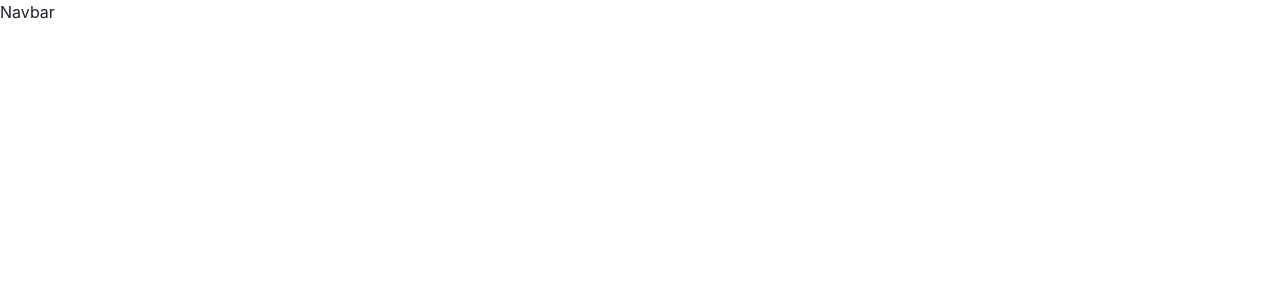
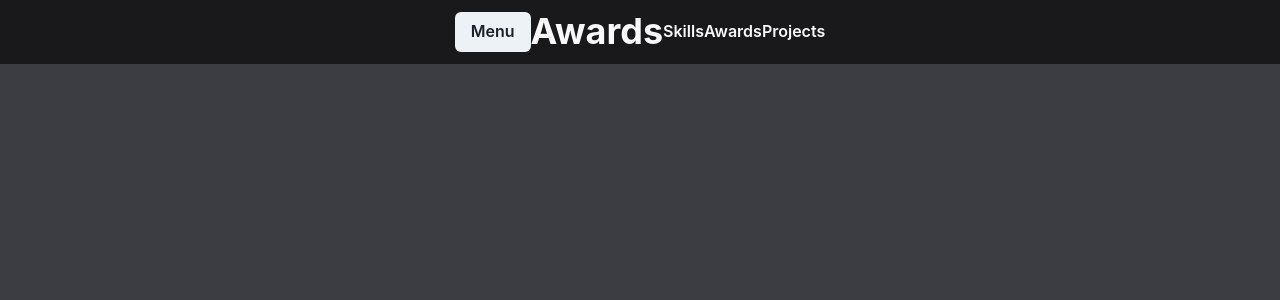
Before and after one commit to daveclinton/chakra-ui-navbars, a React (Create React App) app: page / in a window 1280 px wide. Shown: the top 300 px of the page. Built offline with nearby package versions, Linux system fonts and the light colour scheme.

Commit message:
Feat: Add styling

```diff
--- a/src/App.tsx
+++ b/src/App.tsx
@@ -1,11 +1,13 @@
 import * as React from "react";
-import { ChakraProvider } from "@chakra-ui/react";
+import { Box, ChakraProvider } from "@chakra-ui/react";
 import Navbar from "./components/Navbar";
 
 const App: React.FC = () => {
   return (
     <ChakraProvider>
-      <Navbar />
+      <Box bg="#3b3d43" h="100vh">
+        <Navbar />
+      </Box>
     </ChakraProvider>
   );
 };
--- a/src/components/Navbar.tsx
+++ b/src/components/Navbar.tsx
@@ -1,7 +1,58 @@
 import * as React from "react";
+import { Box, Flex, Heading } from "@chakra-ui/layout";
+import { Button } from "@chakra-ui/button";
 
 const Navbar: React.FC = () => {
-  return <div>Navbar</div>;
+  return (
+    <Flex
+      pos="fixed"
+      zIndex={1}
+      top={0}
+      left={0}
+      alignItems="center"
+      justifyContent="center"
+      width="100%"
+      height="64px"
+      bg="#19191c"
+      color="#f9f9f9"
+      boxSizing="border-box"
+    >
+      <Box as="span"></Box>
+      <Button>
+        <span>Menu</span>
+      </Button>
+      <Heading>Awards</Heading>
+      <Flex>
+        <Button
+          border={0}
+          p={0}
+          bg="transparent"
+          color="inherit"
+          cursor="pointer"
+        >
+          Skills
+        </Button>
+        <Button
+          border={0}
+          p={0}
+          bg="transparent"
+          color="inherit"
+          cursor="pointer"
+        >
+          Awards
+        </Button>
+        <Button
+          border={0}
+          p={0}
+          bg="transparent"
+          color="inherit"
+          cursor="pointer"
+        >
+          Projects
+        </Button>
+      </Flex>
+    </Flex>
+  );
 };
 
 export default Navbar;
--- a/src/index.tsx
+++ b/src/index.tsx
@@ -1,6 +1,6 @@
-import { ColorModeScript } from "@chakra-ui/react";
 import * as React from "react";
 import * as ReactDOM from "react-dom/client";
+import { ColorModeScript } from "@chakra-ui/react";
 import App from "./App";
 
 const container = document.getElementById("root");
```
